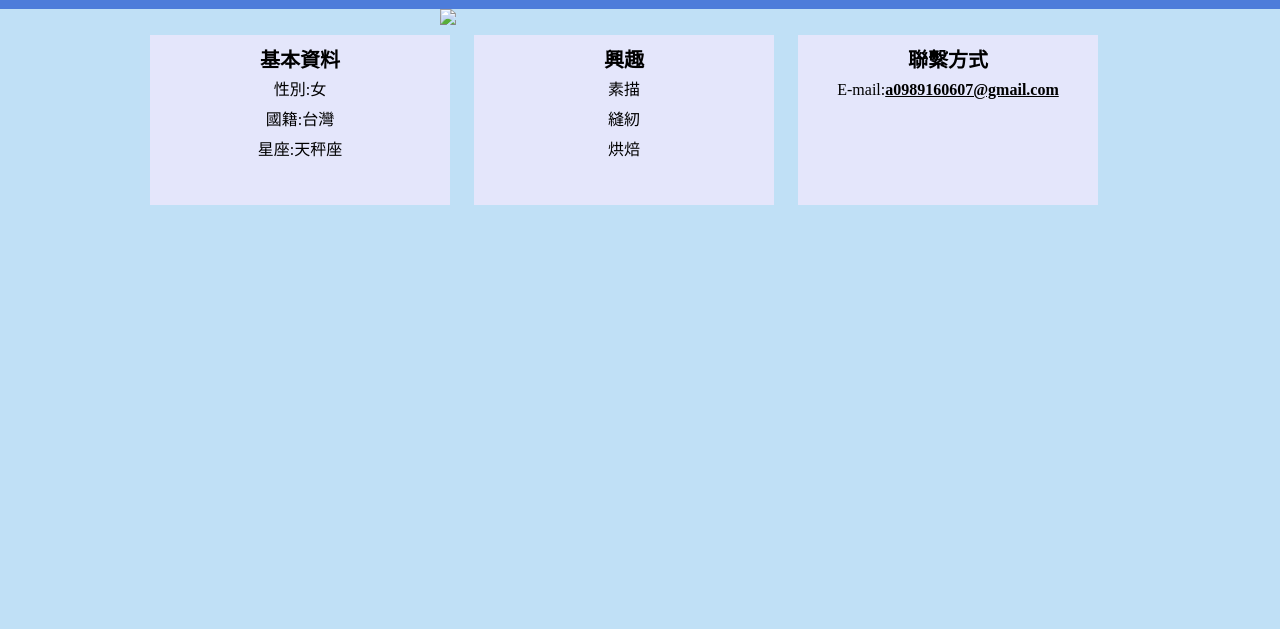
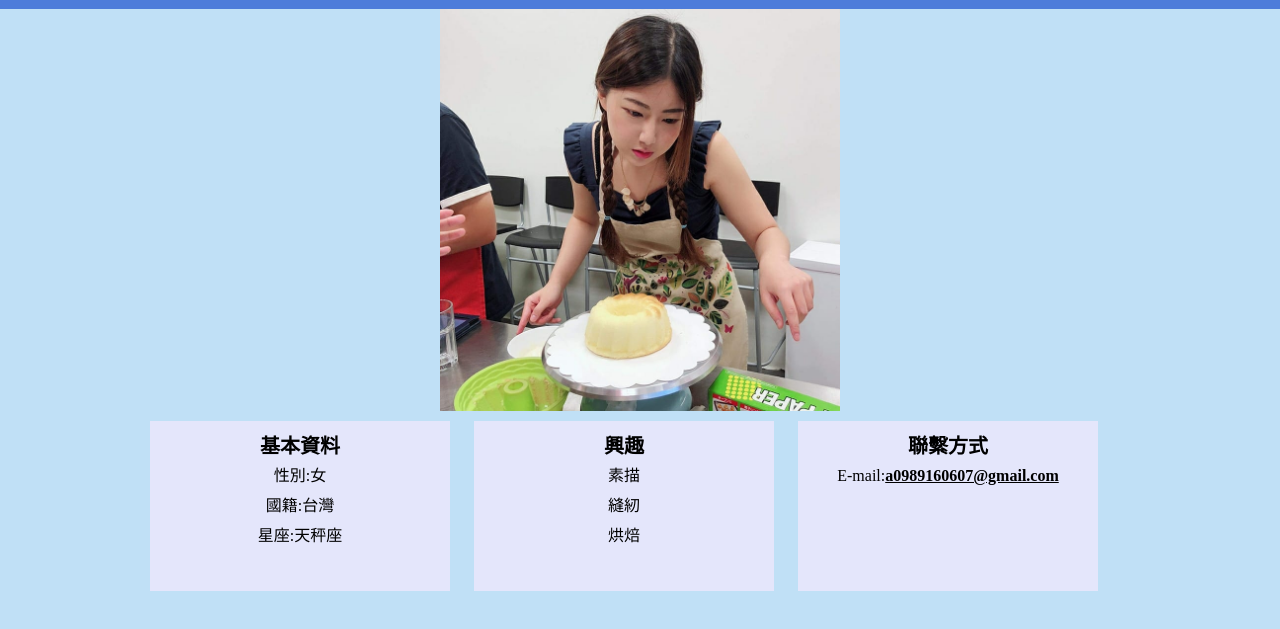
Before and after one commit to TanyaYeh/Web-project, a plain HTML site: page practices/05_html_layout/homework/training5.html in a window 1280 px wide. Shown: the part 45-674 px from the top of the page. Drawn offline with Linux system fonts and the light colour scheme.

Commit message:
修正README 路徑 註解

```diff
--- a/practices/05_html_layout/homework/training2.html
+++ b/practices/05_html_layout/homework/training5.html
@@ -2,7 +2,7 @@
 <html>
     <head>
         <meta charset="utf-8"/>
-        <title>Lesson 02</title>
+        <title>Lesson 05</title>
         <style type="text/css">
         .head{
             background-color: #4D7CDA;color:#D7EBF8;
@@ -29,7 +29,7 @@
     </head>
     <body style="margin :0px;background-color: #C0E0F6;">
         <div class="head">My home page</div>
-        <img  src="/02_basic_html/images/33664718_1803770536313140_8051453372206678016_n.jpg">
+        <img  src="/practices/05_html_layout/images/33664718_1803770536313140_8051453372206678016_n.jpg">
         <div class="content">
             <div class="box">
                 <div class="title">基本資料</div>
```
Also changed, not shown: 1 other file.
